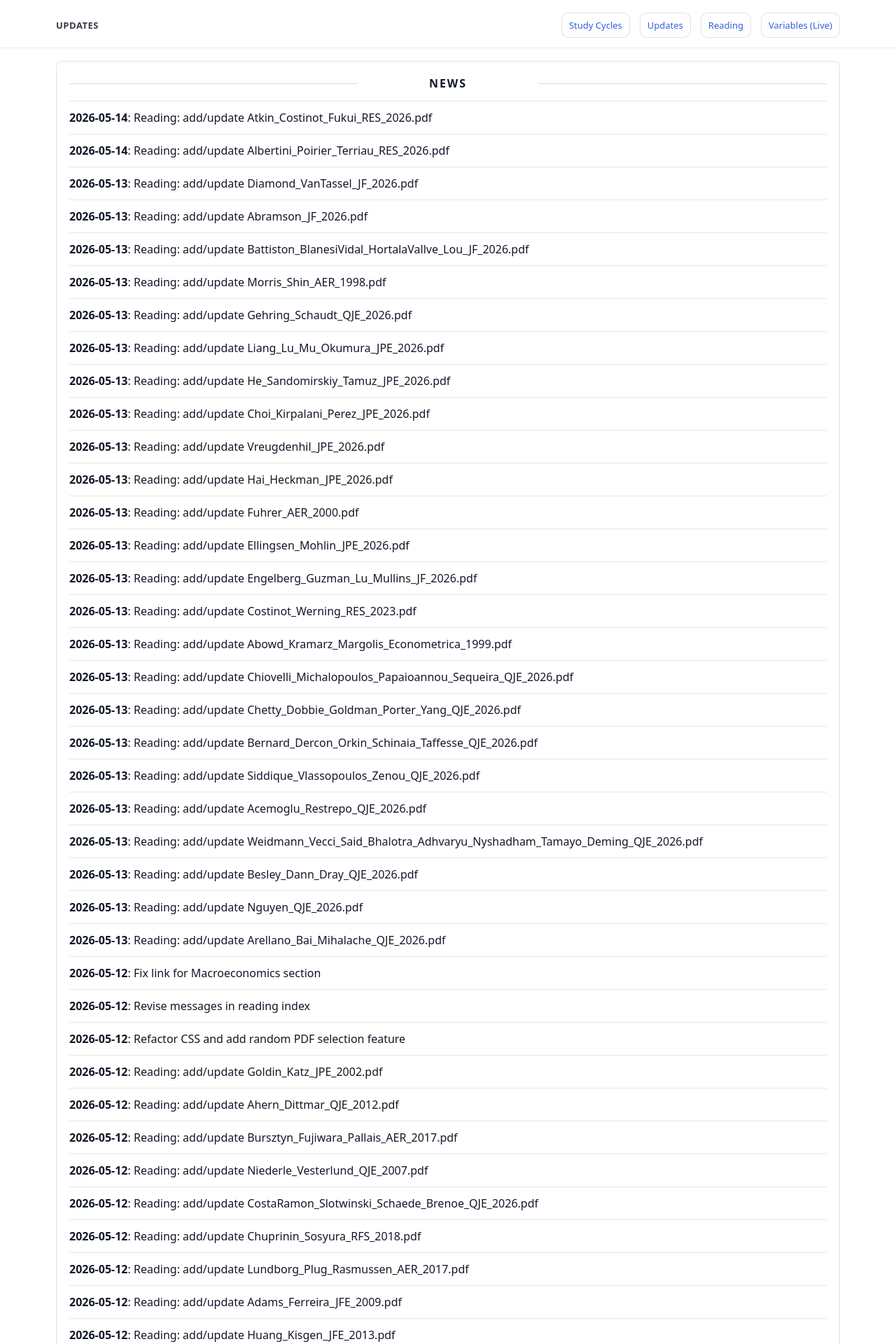
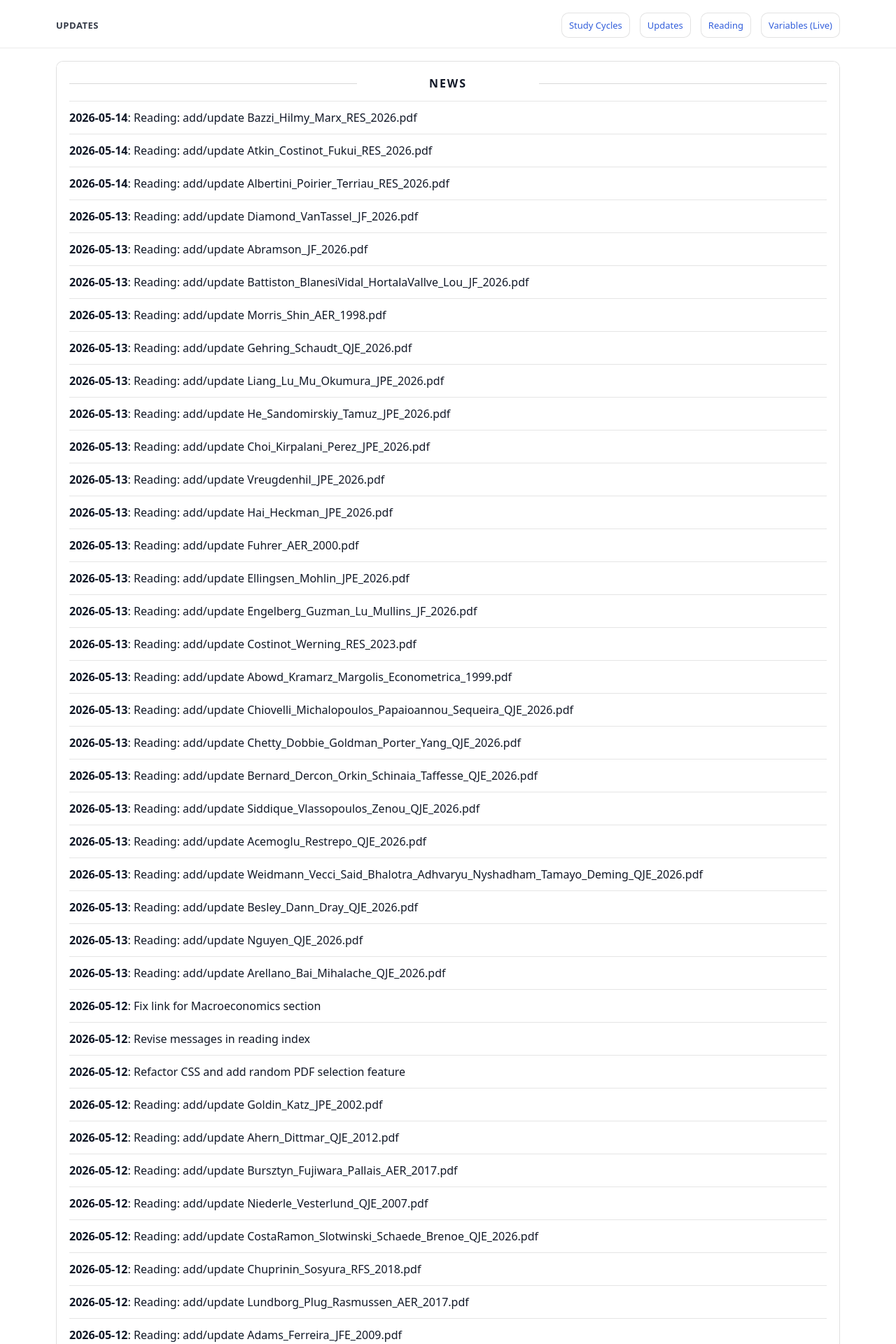
Before and after one commit to yaxinzn/study-archive, a Jekyll site: the page built from updates/index.md, in a window 1280 px wide. Shown: the top 1920 px of the page at 70% size. Built offline with Jekyll 4.4.1, drawn with Linux system fonts in a browser that asks for light colours; some of the changed text lies outside the part shown.

Commit message:
chore: update NEWS feed

```diff
--- a/_data/news.yml
+++ b/_data/news.yml
@@ -1,4 +1,7 @@
 # Auto-generated update history (sorted newest -> oldest). Do not edit manually.
+- ts: "1778706734"
+  date: "2026-05-14"
+  title: "Reading: add/update Bazzi_Hilmy_Marx_RES_2026.pdf"
 - ts: "1778706292"
   date: "2026-05-14"
   title: "Reading: add/update Atkin_Costinot_Fukui_RES_2026.pdf"
```
